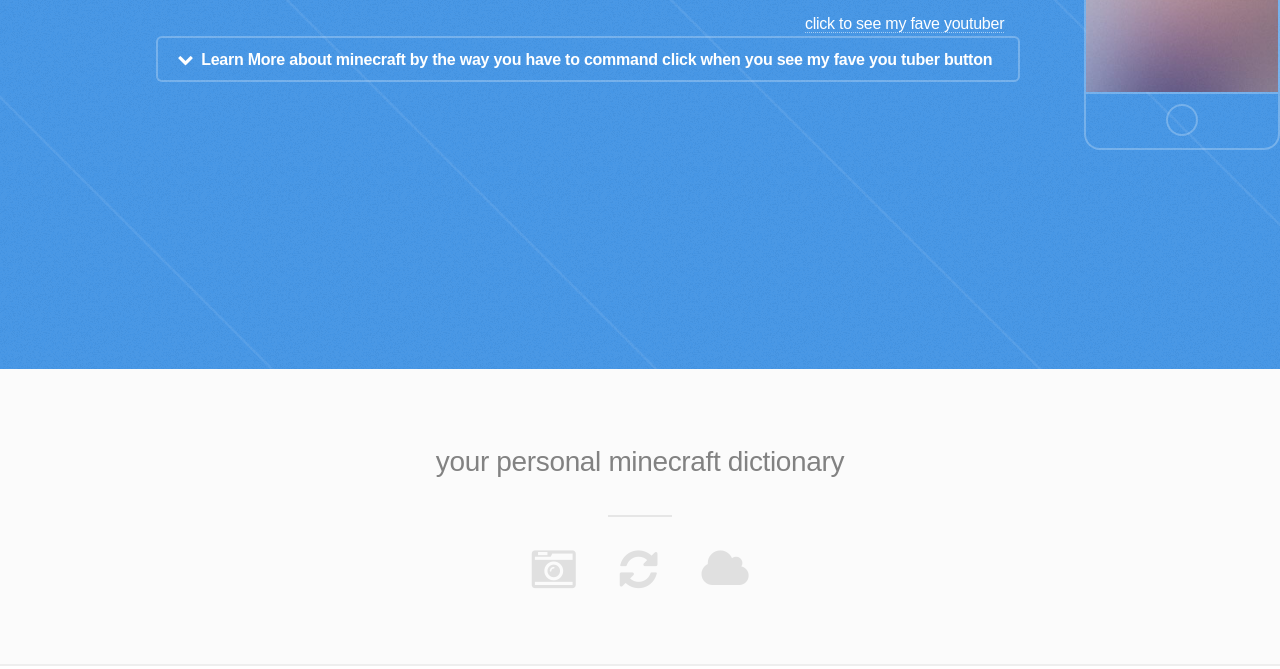
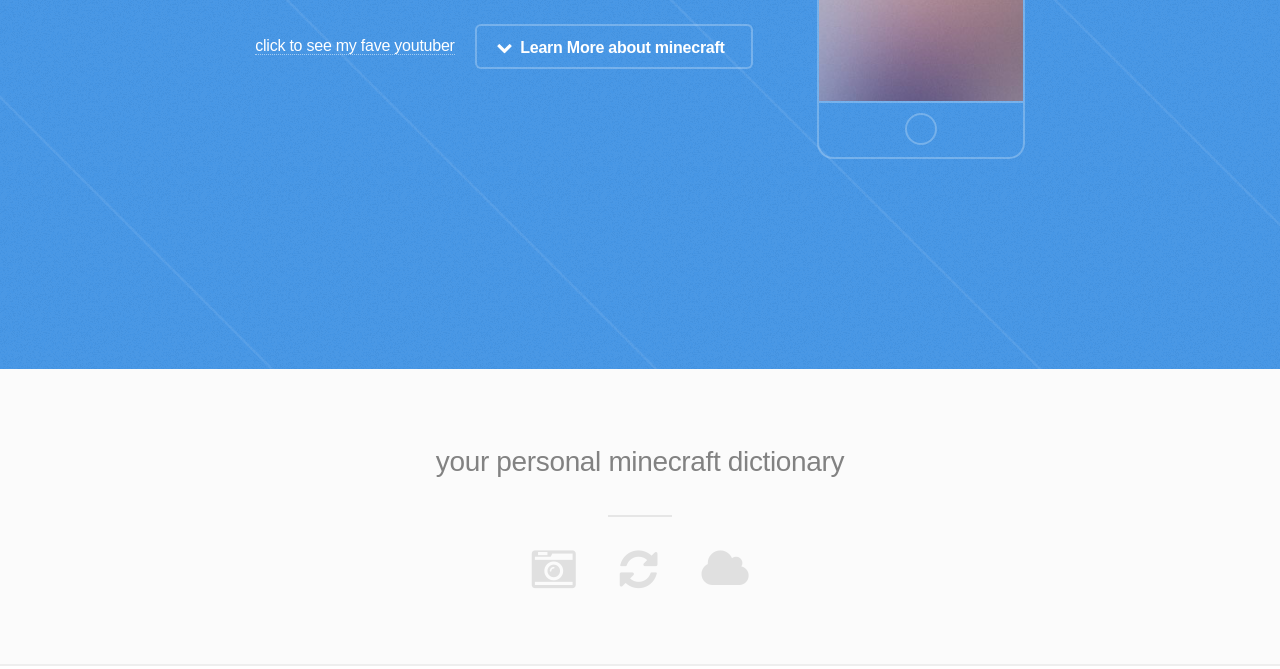
Before and after one commit to 2gingercats12345/2gingercats12345.github.io, a plain HTML site: page index.html in a window 1280 px wide. Shown: the part 431-1100 px from the top of the page. Drawn offline with Linux system fonts and the light colour scheme.

Commit message:
Eva you have finally finished YAYYYY!!!!!!!!!!!!!!!!!!!!!!!!!!!
This today is when i finally finished my work YIPEEEEEEEE

```diff
--- a/index.html
+++ b/index.html
@@ -24,7 +24,7 @@
 					 <a href="http://html5up.net">:)</a></p>
 					<ul class="actions">
 						<li><a href="https://www.youtube.com/embed/npHCnisELho" frameborder="0" allowfullscreen></iframe>click to see my fave youtuber</a></li>
-						<li><a href="#one" class="button icon fa-chevron-down scrolly">Learn More about minecraft by the way you have to command click when you see my fave you tuber button</a></li>
+						<li><a href="#one" class="button icon fa-chevron-down scrolly">Learn More about minecraft </a></li>
 					</ul>
 				</div>
 				<div class="image phone"><div class="inner"><img src="images/screen.jpg" alt="" /></div></div>
```
